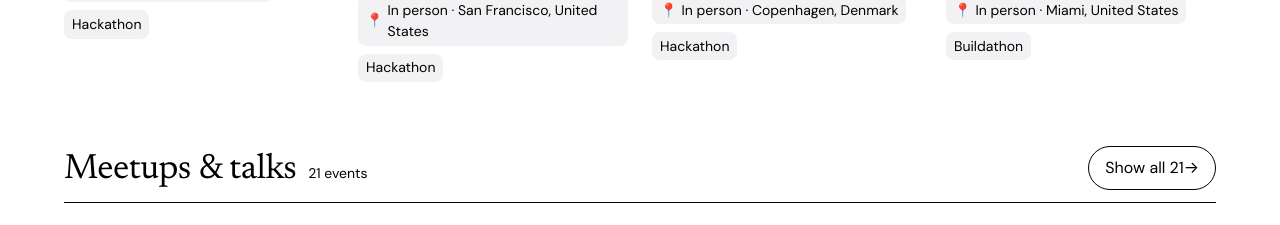
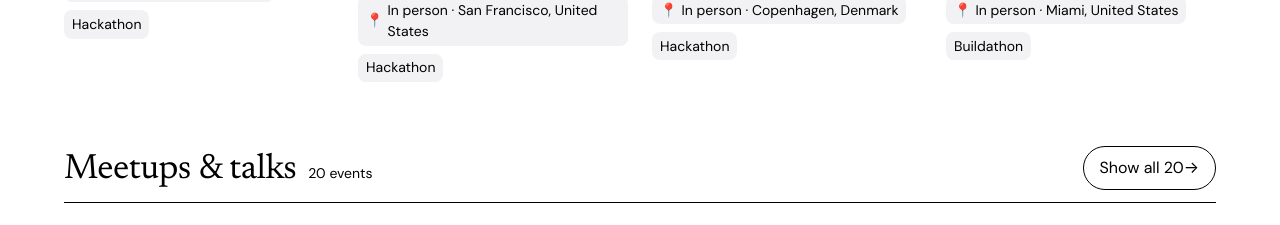
Before and after one commit to IrinaCsapo/builder-bee-calendar, a React (Vite) app: page / in a window 1280 px wide. Shown: the part 1838-2063 px from the top of the page. Built offline with nearby package versions, Linux system fonts and the light colour scheme.

Commit message:
Featured: every online event (then hybrid); the scout now looks for online events first
Co-Authored-By: Claude Opus 5.5 <noreply@anthropic.com>

```diff
--- a/src/pages/HomePage.tsx
+++ b/src/pages/HomePage.tsx
@@ -14,8 +14,12 @@ import { useNow } from '../lib/timeLeft';
 
 const upcoming = getUpcoming(allEvents);
 
-// Featured in the hero: online (and hybrid) events only, soonest first
-const featured = upcoming.filter((e) => e.format !== 'In person').slice(0, 8);
+// Featured in the hero: every event anyone can join from anywhere.
+// All online events first (soonest first), then hybrid ones.
+const featured = [
+  ...upcoming.filter((e) => e.format === 'Online'),
+  ...upcoming.filter((e) => e.format === 'Hybrid'),
+];
 const featuredIds = new Set(featured.map((e) => e.id));
 
 const countriesByRegion: Record<string, string[]> = {};
```
Also changed, not shown: 1 other file (tests, documents, lock files or other folders).
